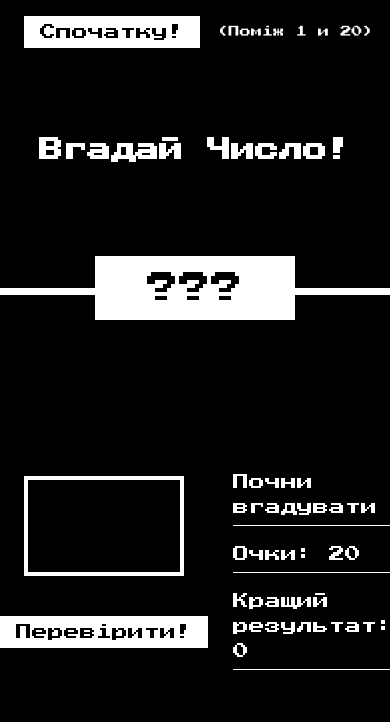
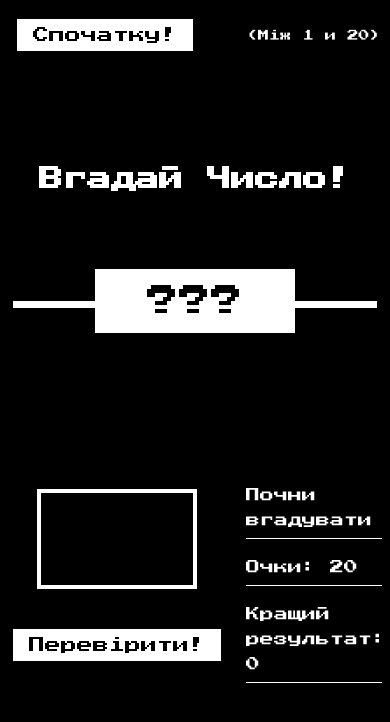
Before and after one commit to VladHumenchuk/Games_1, a plain HTML site: page index.html in a window 390 px wide. Drawn offline with Linux system fonts and the light colour scheme.

Commit message:
Add files via upload

```diff
--- a/index.html
+++ b/index.html
@@ -8,9 +8,10 @@
     <title>Вгадай число!</title>
   </head>
   <body>
+    <div class="wrapper">
       <header>
         <h1>Вгадай Число!</h1>
-      <p class="between">(Поміж 1 и 20)</p>
+        <p class="between">(Між 1 и 20)</p>
         <button class="btn again">Спочатку!</button>
         <div class="question">???</div>
       </header>
@@ -28,5 +29,6 @@
         </section>
       </main>
       <script src="script.js"></script>
+    </div>
   </body>
 </html>
--- a/style.css
+++ b/style.css
@@ -1,5 +1,9 @@
 @import url('https://fonts.googleapis.com/css2?family=Press+Start+2P&display=swap');
-
+.wrapper {
+  padding: 5px;
+  overflow: hidden;
+  max-height: 100%;
+}
 @media (max-width: 500px) {
   main {
     display: flex;
@@ -10,33 +14,37 @@
     line-height: 25px;
     border-bottom: 1px solid white;
     padding-bottom: 5px;
+    font-size: 14px;
   }
   .label-score {
     border-bottom: 1px solid white;
     padding-bottom: 5px;
     line-height: 25px;
+    font-size: 14px;
   }
   .label-highscore {
     border-bottom: 1px solid white;
     padding-bottom: 5px;
     line-height: 25px;
+    font-size: 14px;
   }
   .number-input {
     transform: translate(0px, -16px);
     height: 100px;
   }
   .check {
-    padding: 3rem 2rem;
+    padding: 5rem 2rem;
     background-color: yellow;
   }
   .between {
-    padding: 10px 0px 0px 0px;
+    transform: translate(20px, -10px);
+  }
+  .again {
+    transform: translate(-20px, -10px);
   }
 }
 
 * {
-  margin: 0;
-  padding: 0;
   box-sizing: border-box;
 }
 
```
Lines whose indentation alone changed are shown as unchanged.
